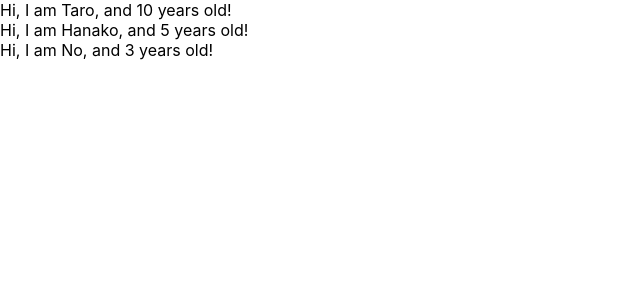
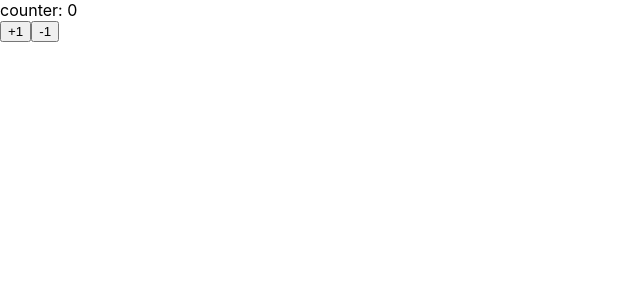
Before and after one commit to aya-ue/udemy-react-redux-crud-application, a React (Create React App) app: page / in a window 1280 px wide. Shown: the top 300 px of the page, without its empty margins (0-640 px from the left). Built offline with nearby package versions, Linux system fonts and the light colour scheme.

Commit message:
learn class state

```diff
--- a/src/App.js
+++ b/src/App.js
@@ -1,33 +1,37 @@
-import React from 'react';
-import PropTypes from 'prop-types';
+import React, { Component } from 'react';
 
 
-const App = () => {
-	const profiles = [
-		{ name: "Taro", age: 10 },
-		{ name: "Hanako", age: 5 },
-		{ name: "No", age: 3 }
-	]
+const App = () => (<Counter></Counter>)
 
-	return(
-		<div>
-		{
-			profiles.map((profile, index) => {
-				return <User name={profile.name} age={profile.age} key={index} />
-			})
-		}
-		</div>
-	)
+
+class Counter extends Component {
+	constructor(props){
+		super(props)
+		console.log(this.state)
+		this.state = { count: 0}
+	}
+
+	handlePlusButton = () => {
+		//NG:直接ステートをいじっても、レンダーされないので状態が更新されない
+		//this.state = {count: this.state.count +1}
+		this.setState({ count: this.state.count + 1 })
+	}
+
+	handleMinusButton = () => {
+		this.setState({ count: this.state.count - 1 })
+	}
+
+	render() {
+		console.log(this.state)
+		return (
+			<React.Fragment>
+			<div>counter: { this.state.count } </div>
+			<button onClick={this.handlePlusButton}>+1</button>
+			<button onClick={this.handleMinusButton}>-1</button>
+			</React.Fragment>
+		)
+	}
+
 }
 
-const User = (props) => {
-	return <div> Hi, I am {props.name}, and {props.age} years old! </div>
-}
-
-User.propTypes = {
-	name: PropTypes.string,
-	age: PropTypes.number.isRequired
-}
-
-
 export default App;
```
